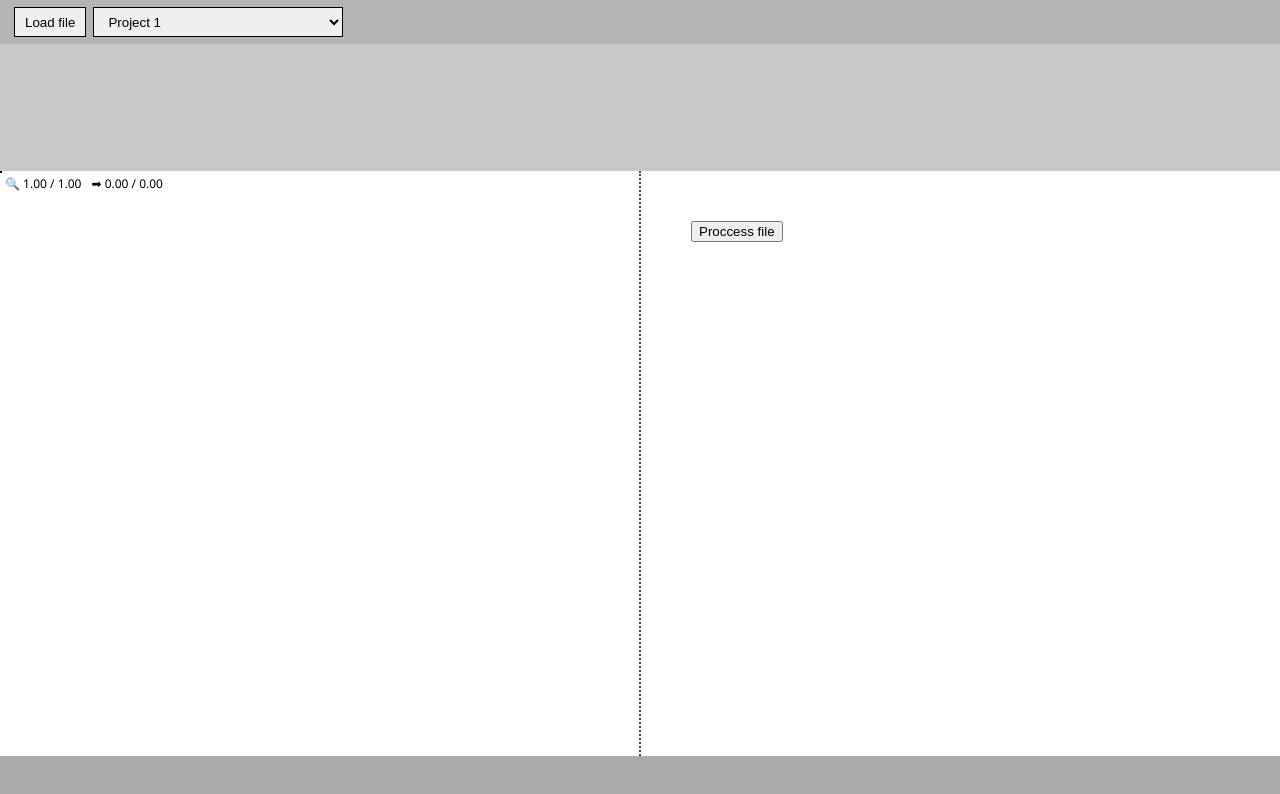
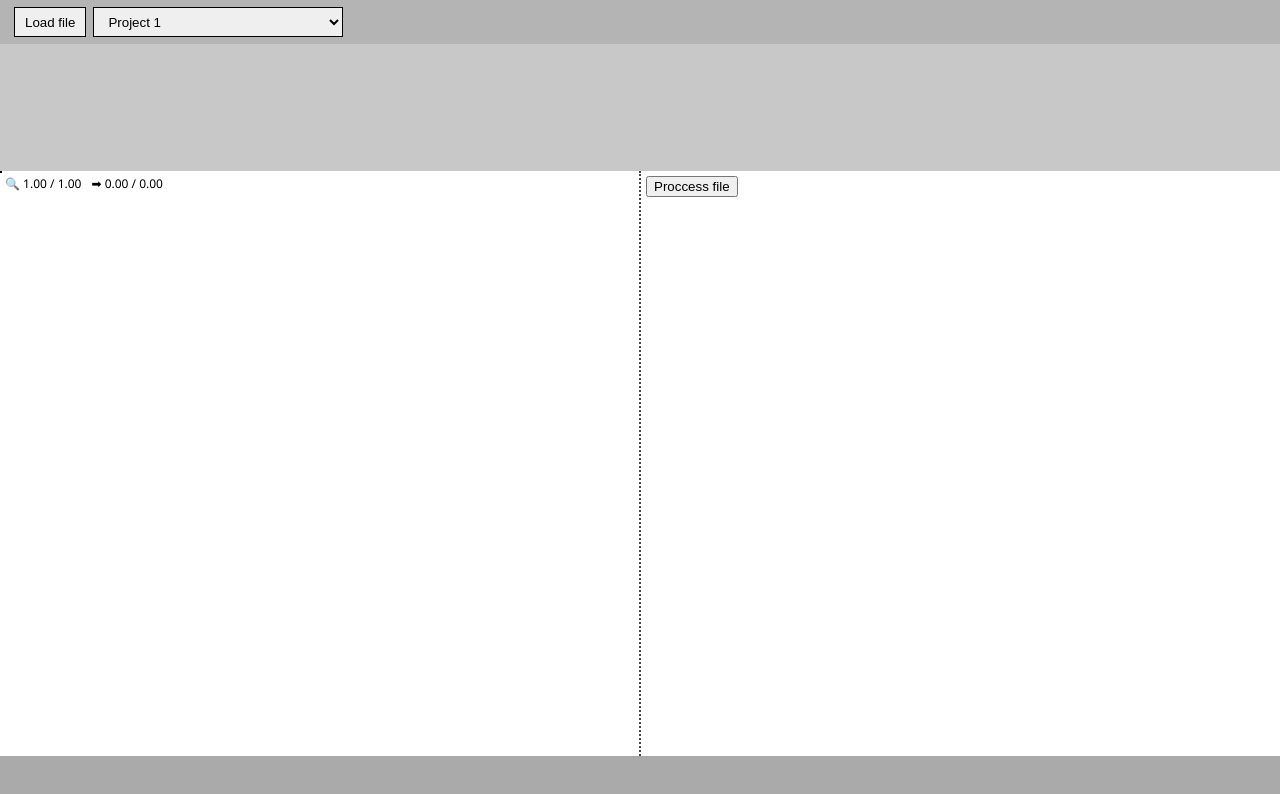
Before and after one commit to charJKL/react.split.v2, a React (Create React App) app: page / in a window 1280 px wide. Shown: the top 794 px of the page. Built offline with nearby package versions, Linux system fonts and the light colour scheme.

Commit message:
Style `EditorText` component.

```diff
--- a/src/components/editors/EditorText.module.scss
+++ b/src/components/editors/EditorText.module.scss
@@ -18,4 +18,18 @@
 .desktop
 {
 	@extend %desktop;
+	overflow-y: scroll;
 }
+.text
+{
+	width: min-content;
+	display: flex;
+	flex-flow: column nowrap;
+	align-items: left;
+	margin: 20px auto 20px auto;
+}
+.line
+{
+	white-space: nowrap;
+	line-height: 24px;
+}
--- a/src/components/editors/EditorText.tsx
+++ b/src/components/editors/EditorText.tsx
@@ -35,21 +35,24 @@ const EditorText : CustomElement = ({className, style} : CustomElementProps) : J
 	if(page && ocr && page.status === "Loaded")
 	{
 		desktop = (
-			<>
-				{ocr.lines.map((line, i) => <div key={i}>{line.text}</div>)}
-			</>
+			<div className={css.text}>
+				{ocr.lines.map((line, i) => <div className={css.line} key={i}>{line.text}</div>)}
+			</div>
 		)
 	}
 
 	const classForEditor = [css.editor, className].join(" ");
-	return (<div className={classForEditor} style={style}>
-		<button onClick={onProcessHandler} style={{margin: '50px'}}>Proccess file</button>
-		{ status }
-		<div>
-			{desktop}
+	return (
+		<div className={classForEditor} style={style}>
+			{ status }
+			<div className={css.toolbars}>
+				<label><button onClick={onProcessHandler}>Proccess file</button></label>
+			</div>
+			<div className={css.desktop}>
+				{desktop}
+			</div>
 		</div>
-	</div>)
+	)
 }
 
-
 export default EditorText;
```
